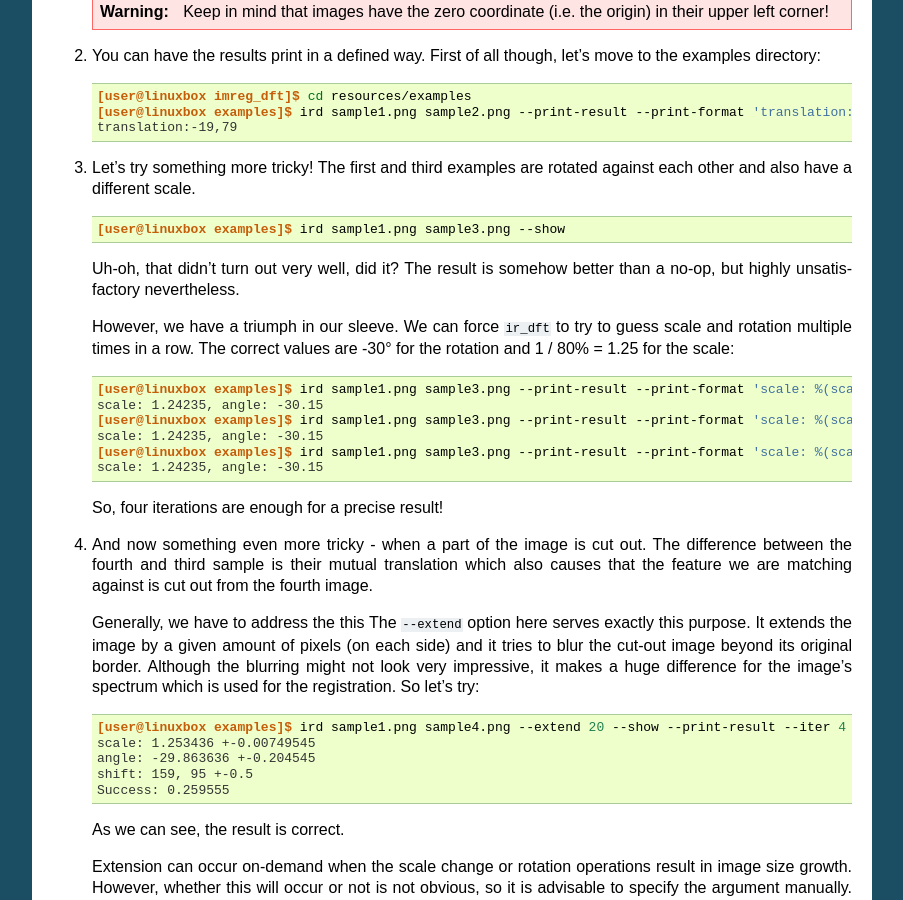
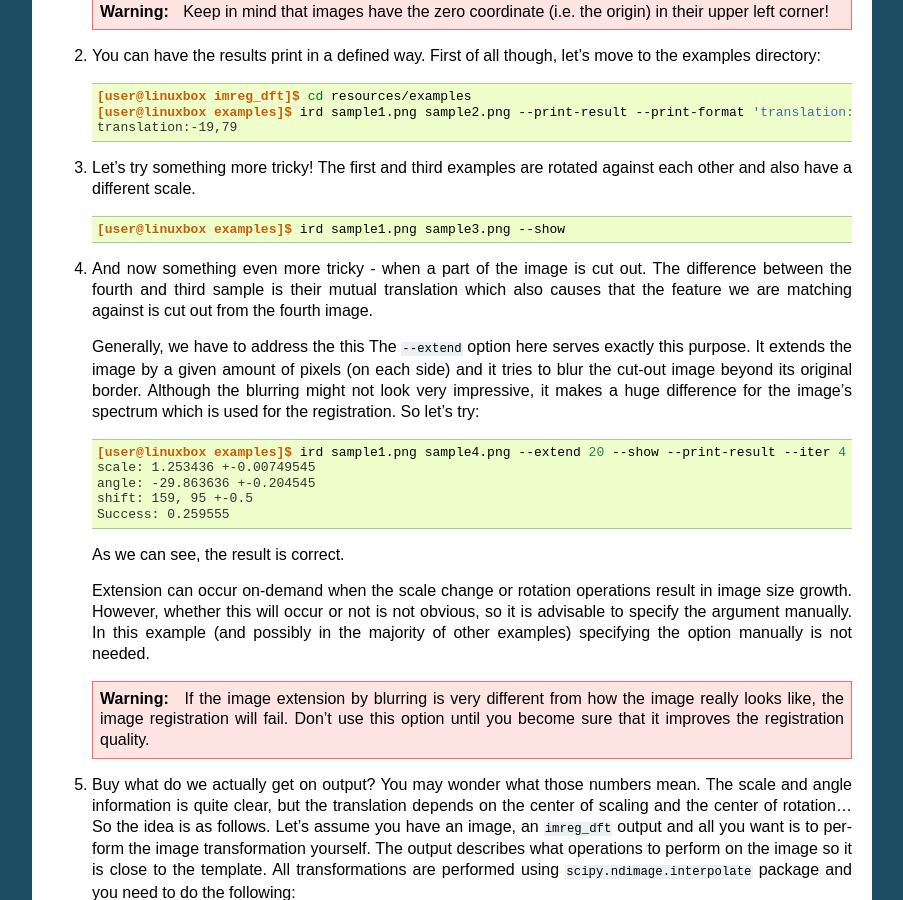
Before and after one commit to matejak/imreg_dft, a Sphinx documentation site: the page built from doc/cli.rst, in a window 1280 px wide and 900 px high, scrolled down 670 px. Shown: the whole window, without its empty margins (198-1101 px from the left). Built offline with Sphinx 7.4.7, drawn with Linux system fonts in a browser that asks for light colours.

Commit message:
Cleaned up bit of docs, added some stuff to utils

```diff
--- a/doc/_static/examples/04-iter.txt
+++ /dev/null
@@ -1,6 +0,0 @@
-[user@linuxbox examples]$ ird sample1.png sample3.png --print-result --print-format 'scale: %(scale)g, angle: %(angle)g\n'
-scale: 1.24235, angle: -30.15
-[user@linuxbox examples]$ ird sample1.png sample3.png --print-result --print-format 'scale: %(scale)g, angle: %(angle)g\n' --iter 2
-scale: 1.24235, angle: -30.15
-[user@linuxbox examples]$ ird sample1.png sample3.png --print-result --print-format 'scale: %(scale)g, angle: %(angle)g\n' --iter 4 --show
-scale: 1.24235, angle: -30.15
--- a/doc/cli.rst
+++ b/doc/cli.rst
@@ -44,18 +44,6 @@ Quick reference
 
    .. literalinclude:: _static/examples/03-bad.txt
      :language: shell-session
-
-   Uh-oh, that didn't turn out very well, did it?
-   The result is somehow better than a no-op, but highly unsatisfactory nevertheless.
-
-   However, we have a triumph in our sleeve.
-   We can force ``ir_dft`` to try to guess scale and rotation multiple times in a row.
-   The correct values are -30° for the rotation and 1 / 80% = 1.25 for the scale:
-
-   .. literalinclude:: _static/examples/04-iter.txt
-     :language: shell-session
-
-   So, four iterations are enough for a precise result!
 
 #. And now something even more tricky - when a part of the image is cut out.
    The difference between the fourth and third sample is their mutual translation which also causes that the feature we are matching against is cut out from the fourth image.
```
Also changed, not shown: 2 other files.
